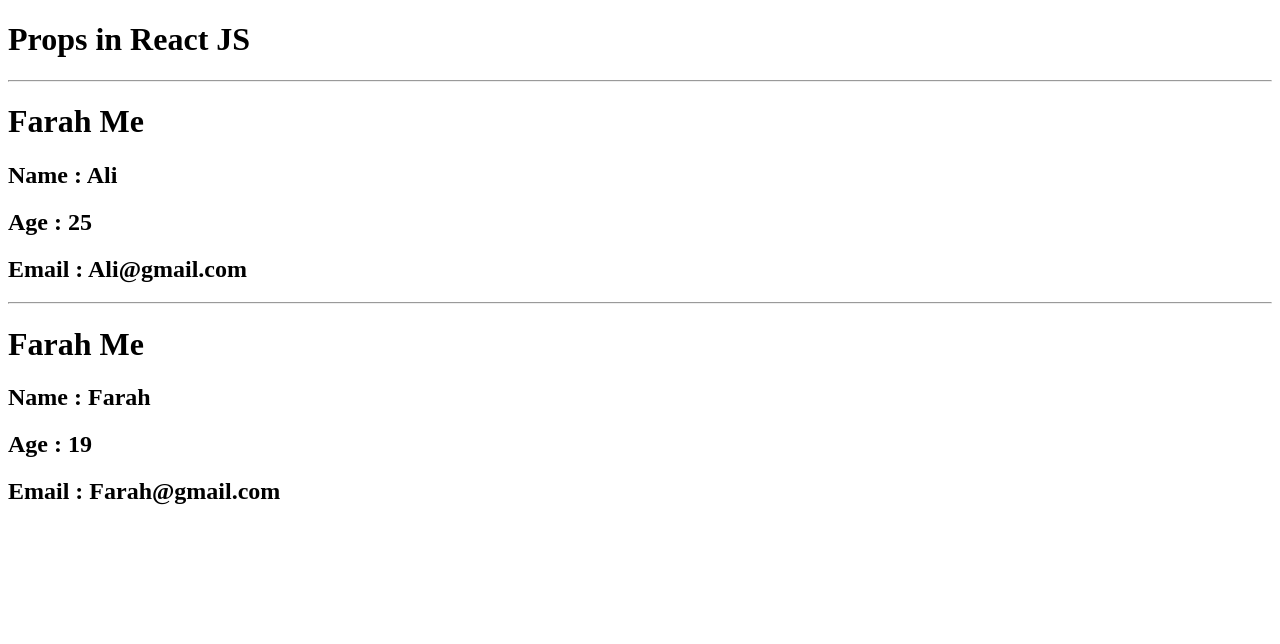
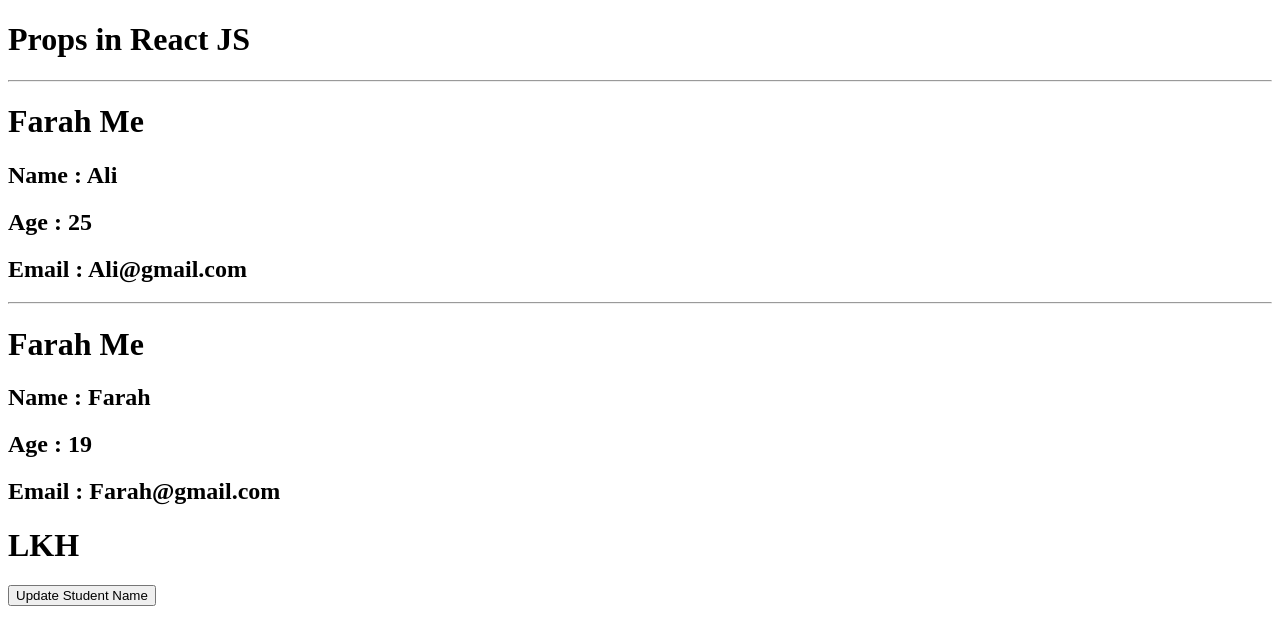
Before and after one commit to Farah-Saleem270/Reactjs-practice, a React (Vite) app: page / in a window 1280 px wide. Shown: the top 644 px of the page. Built offline with nearby package versions, Linux system fonts and the light colour scheme.

Commit message:
add some new code of line

```diff
--- a/src/App.jsx
+++ b/src/App.jsx
@@ -152,6 +152,9 @@
 
 
 //Pass data between component
+import { useState } from "react"
+import College from "./college"
+import Student from "./student"
 import User from "./User"
 function App(){
   // let Username = "Farah";
@@ -170,6 +173,10 @@
     email : "Farah@gmail.com",
 
   }
+
+  let collegeName = ['LKH', 'AF', 'VTY', 'NIT']
+  const [student, setStudent]=useState()
+
   return(
     <div>
       <h1>Props in React JS</h1>
@@ -177,6 +184,9 @@
       {/* <User name={Username} age={age} email={email}/> */}
       <User user= {Userobj}/>
       <User user= {Userobj2}/>
+      <College  name={collegeName[0]}/>
+      { student && <Student name={student}/>}
+      <button onClick={()=>setStudent("Farah")}>Update Student Name</button>
     </div>
   )
 }
--- /dev/null
+++ b/src/college.jsx
@@ -0,0 +1,11 @@
+function College({name}){
+    // console.log(props);
+
+    return(
+<div>
+    <h1>{name}</h1>
+</div>
+    )
+}
+
+export default College
--- /dev/null
+++ b/src/student.jsx
@@ -0,0 +1,11 @@
+function Student({name}){
+    return(
+        <div>
+            <hr />
+            <h1>Student Name :{name}</h1>
+            <hr />
+        </div>
+    )
+}
+
+export default Student
```
